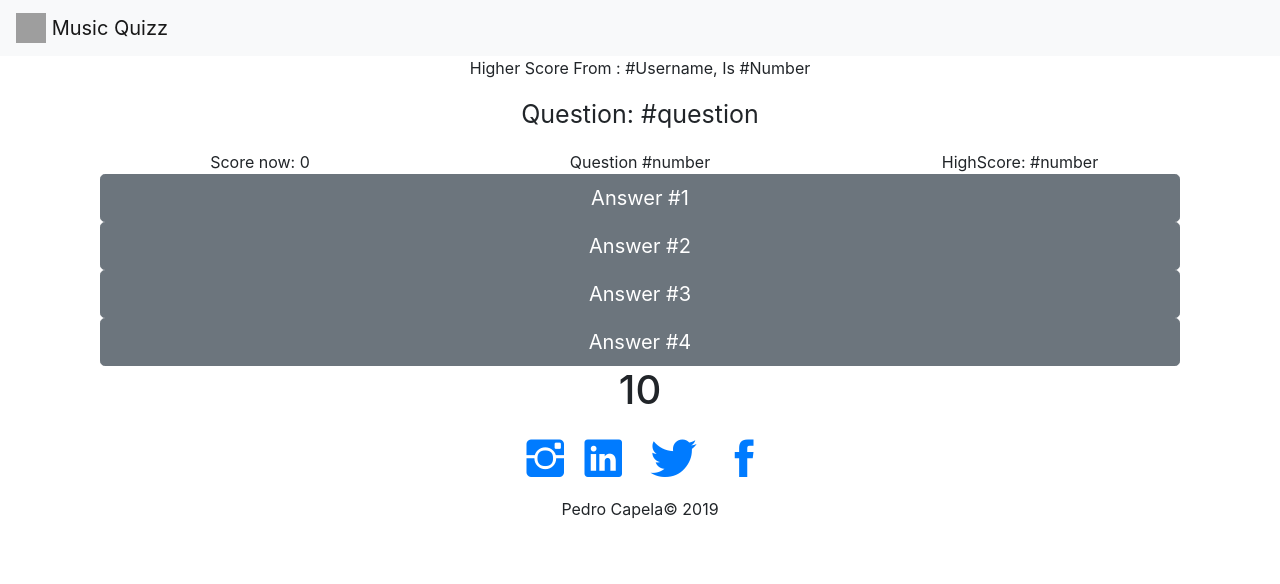
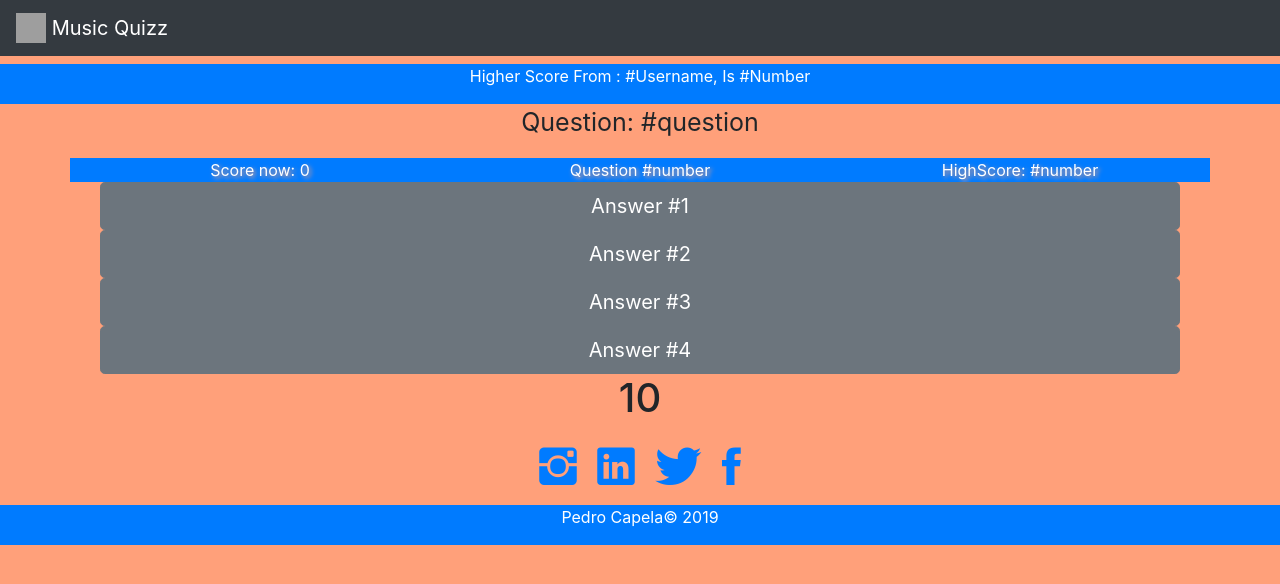
Before and after one commit to CapelaA10/MusicQuizz, a plain HTML site: page public/gamePage.html in a window 1280 px wide. Drawn offline with nearby package versions, Linux system fonts and the light colour scheme; no server answers; grey boxes are pictures that could not be loaded.

Commit message:
Final commit done design and minimal fixes

```diff
--- a/public/game.css
+++ b/public/game.css
@@ -1,3 +1,10 @@
+/*Body color*/
+
+body {
+    background-color: rgb(255, 160, 122);
+}
+
+
 /*Question size*/
 
 #questionToA {
@@ -5,16 +12,10 @@
 }
 
 
-/*Login bbt*/
+/*Size icon footers*/
 
-#loginBtt {
-    margin: 8px;
-}
-
-
-/*Register btt*/
-
-#registerBtt {
+#social {
+    font-size: 50px;
     margin: 8px;
 }
 
@@ -25,3 +26,26 @@
     font-size: 50px;
     margin: 8px;
 }
+
+
+/*Div with stats*/
+
+#divHigher {
+    color: white;
+    margin-top: 8px;
+}
+
+
+/*Shadow in stats*/
+
+#stats {
+    text-shadow: 2px 2px 4px rgb(255, 160, 122);
+    color: white;
+}
+
+
+/*Copyright text*/
+
+#copyRightT {
+    color: white;
+}
--- a/public/gamePage.html
+++ b/public/gamePage.html
@@ -35,7 +35,7 @@
 <body>
 
     <!--Nav Bar with image-->
-    <nav class="navbar navbar-light bg-light">
+    <nav class="navbar navbar-dark bg-dark">
 
         <a class="navbar-brand" href="#">
 
@@ -47,11 +47,15 @@
 
 
     <!--Div with the higher score in the db-->
-    <div class="col-12 text-center">
+    <div class="container-fluid">
+        <div class="row">
+            <div class="col-12 text-center bg-primary" id="divHigher">
 
-        <!--Paragraph-->
-        <p id="higherScoreDbData">Higher Score From : #Username, Is #Number</p>
+                <!--Paragraph-->
+                <p id="higherScoreDbData">Higher Score From : #Username, Is #Number</p>
 
+            </div>
+        </div>
     </div>
 
     <!--Divs for the question and answers-->
@@ -64,36 +68,36 @@
             </div>
 
             <!--Game Info-->
-            <div class="col-4 text-center">
+            <div class="col-4 text-center bg-primary" id="stats">
                 <div id="scoreNow">Score Now : #number</div>
             </div>
-            <div class="col-4 text-center">
+            <div class="col-4 text-center bg-primary" id="stats">
                 <div id="questionNumber">Question #number</div>
             </div>
-            <div class="col-4 text-center">
+            <div class="col-4 text-center bg-primary" id="stats">
                 <div id="higherScoreDb">HighScore: #number </div>
             </div>
 
             <!--Answers-->
-            <div class="col-12 align-content-center">
-                <div class="col-12">
-                    <button type="button" class="btn btn-secondary btn-lg btn-block" id="bttOne" onclick="checkAnswer(this)">Answer #1</button>
+            <div class="col-12 align-content-center ">
+                <div class="col-12 ">
+                    <button type="button " class="btn btn-secondary btn-lg btn-block " id="bttOne" onclick="checkAnswer(this) ">Answer #1</button>
                 </div>
-                <div class="col-12">
-                    <button type="button" class="btn btn-secondary btn-lg btn-block" id="bttTwo" onclick="checkAnswer(this)">Answer #2</button>
+                <div class="col-12 ">
+                    <button type="button " class="btn btn-secondary btn-lg btn-block " id="bttTwo" onclick="checkAnswer(this) ">Answer #2</button>
                 </div>
-                <div class="col-12">
-                    <button type="button" class="btn btn-secondary btn-lg btn-block" id="bttThree" onclick="checkAnswer(this)">Answer #3</button>
+                <div class="col-12 ">
+                    <button type="button " class="btn btn-secondary btn-lg btn-block " id="bttThree" onclick="checkAnswer(this) ">Answer #3</button>
                 </div>
-                <div class="col-12">
-                    <button type="button" class="btn btn-secondary btn-lg btn-block" id="bttFourth" onclick="checkAnswer(this)">Answer #4</button>
+                <div class="col-12 ">
+                    <button type="button " class="btn btn-secondary btn-lg btn-block " id="bttFourth" onclick="checkAnswer(this) ">Answer #4</button>
                 </div>
             </div>
         </div>
     </div>
 
     <!--Div with the timer-->
-    <div class="col-12 text-center">
+    <div class="col-12 text-center ">
 
         <!--Paragraph-->
         <h1 id="timerGame">10</h1>
@@ -112,49 +116,49 @@
                     <div class="social">
 
                         <!--Social media icon with ref-->
-                        <a href="https://www.instagram.com/capela__/?hl=pt">
+                        <a href="https://www.instagram.com/capela__/?hl=pt ">
                             <i class="icon ion-social-instagram" id="sizeIcon"></i>
                         </a>
-                        <a href="https://www.linkedin.com/in/pedro-capela10/">
+                        <a href="https://www.linkedin.com/in/pedro-capela10/ ">
                             <i class="icon ion-social-linkedin" id="sizeIcon"></i>
                         </a>
-                        <a href="https://twitter.com/commitCapela" id="sizeIcon">
+                        <a href="https://twitter.com/commitCapela " id="sizeIcon ">
                             <i class="icon ion-social-twitter" id="sizeIcon"></i>
                         </a>
-                        <a href="https://www.facebook.com/pedrok4pels">
+                        <a href="https://www.facebook.com/pedrok4pels ">
                             <i class="icon ion-social-facebook" id="sizeIcon"></i>
                         </a>
 
                     </div>
                 </div>
 
-                <!--Div with the copyright actions-->
-                <div class="col-12 text-center">
+            </footer>
 
-                    <!--CopyRight Paragraph-->
-                    <p class="copyright">Pedro Capela© 2019</p>
+            <!--Div with the copyright actions-->
+            <div class="col-12 text-center bg-primary">
 
-                </div>
+                <!--CopyRight Paragraph-->
+                <p class="copyright" id="copyRightT">Pedro Capela© 2019</p>
 
-            </footer>
+            </div>
 
         </div>
     </div>
 
     <!--Script To icons footer-->
-    <script src="https://cdnjs.cloudflare.com/ajax/libs/jquery/3.2.1/jquery.min.js"></script>
-    <script src="https://cdnjs.cloudflare.com/ajax/libs/twitter-bootstrap/4.1.3/js/bootstrap.bundle.min.js"></script>
-
+    <script src="https://cdnjs.cloudflare.com/ajax/libs/jquery/3.2.1/jquery.min.js "></script>
+    <script src="https://cdnjs.cloudflare.com/ajax/libs/twitter-bootstrap/4.1.3/js/bootstrap.bundle.min.js "></script>
 
     <!--Scripts BootStrap-->
-    <script src="https://code.jquery.com/jquery-3.3.1.slim.min.js" integrity="sha384-q8i/X+965DzO0rT7abK41JStQIAqVgRVzpbzo5smXKp4YfRvH+8abtTE1Pi6jizo" crossorigin="anonymous"></script>
-    <script src="https://cdnjs.cloudflare.com/ajax/libs/popper.js/1.14.7/umd/popper.min.js" integrity="sha384-UO2eT0CpHqdSJQ6hJty5KVphtPhzWj9WO1clHTMGa3JDZwrnQq4sF86dIHNDz0W1" crossorigin="anonymous"></script>
-    <script src="https://stackpath.bootstrapcdn.com/bootstrap/4.3.1/js/bootstrap.min.js" integrity="sha384-JjSmVgyd0p3pXB1rRibZUAYoIIy6OrQ6VrjIEaFf/nJGzIxFDsf4x0xIM+B07jRM" crossorigin="anonymous"></script>
+    <script src="https://code.jquery.com/jquery-3.3.1.slim.min.js " integrity="sha384-q8i/X+965DzO0rT7abK41JStQIAqVgRVzpbzo5smXKp4YfRvH+8abtTE1Pi6jizo " crossorigin="anonymous "></script>
+    <script src="https://cdnjs.cloudflare.com/ajax/libs/popper.js/1.14.7/umd/popper.min.js " integrity="sha384-UO2eT0CpHqdSJQ6hJty5KVphtPhzWj9WO1clHTMGa3JDZwrnQq4sF86dIHNDz0W1 " crossorigin="anonymous "></script>
+    <script src="https://stackpath.bootstrapcdn.com/bootstrap/4.3.1/js/bootstrap.min.js " integrity="sha384-JjSmVgyd0p3pXB1rRibZUAYoIIy6OrQ6VrjIEaFf/nJGzIxFDsf4x0xIM+B07jRM " crossorigin="anonymous "></script>
 
+    <!--Jquery-->
+    <script type="text/javascript " src="https://code.jquery.com/jquery-3.4.1.min.js "></script>
 
-    <script type="text/javascript" src="https://code.jquery.com/jquery-3.4.1.min.js"></script>
     <!--Script Game-->
-    <script src="scriptGame.js" async defer></script>
+    <script src="scriptGame.js " async defer></script>
 
 </body>
 
--- a/public/main.css
+++ b/public/main.css
@@ -1,3 +1,10 @@
+/*Body color*/
+
+body {
+    background-color: rgb(255, 160, 122);
+}
+
+
 /*Login bbt*/
 
 #loginBtt {
@@ -18,3 +25,10 @@
     font-size: 50px;
     margin: 8px;
 }
+
+
+/*Copyright text*/
+
+#copyRightT {
+    color: white;
+}
```
Also changed, not shown: public/index.html (+8 -8 lines).
